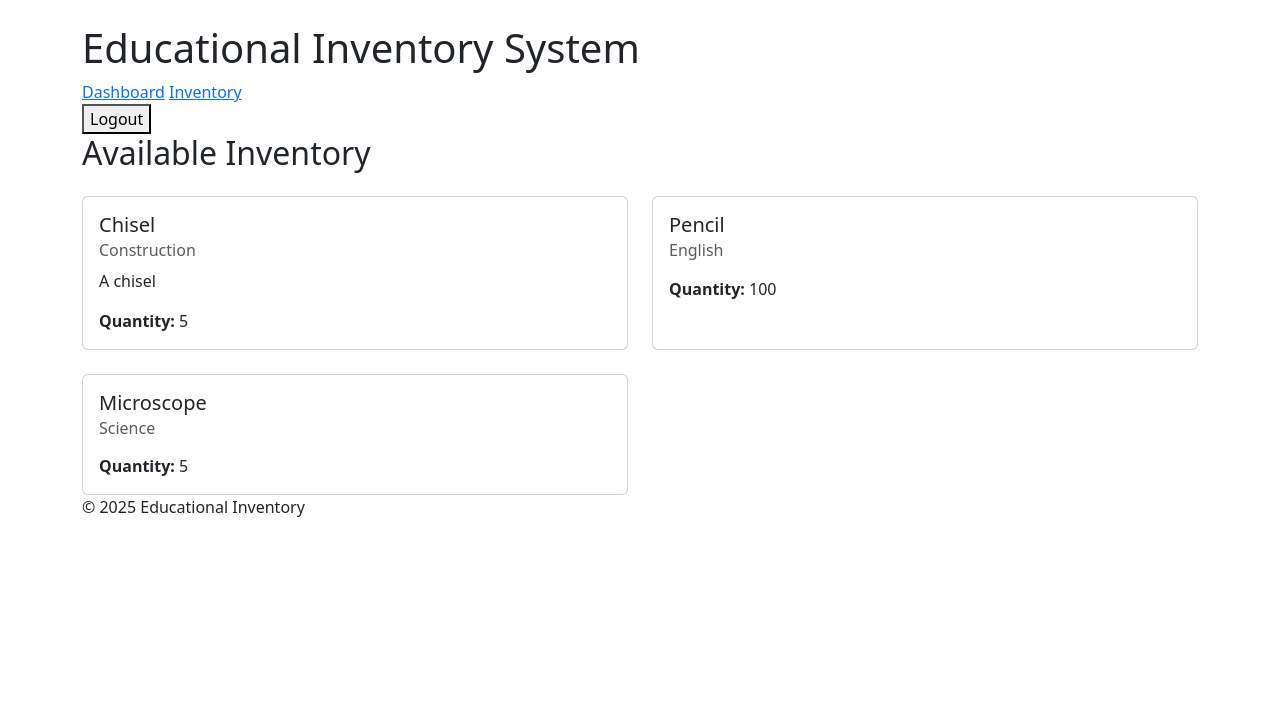
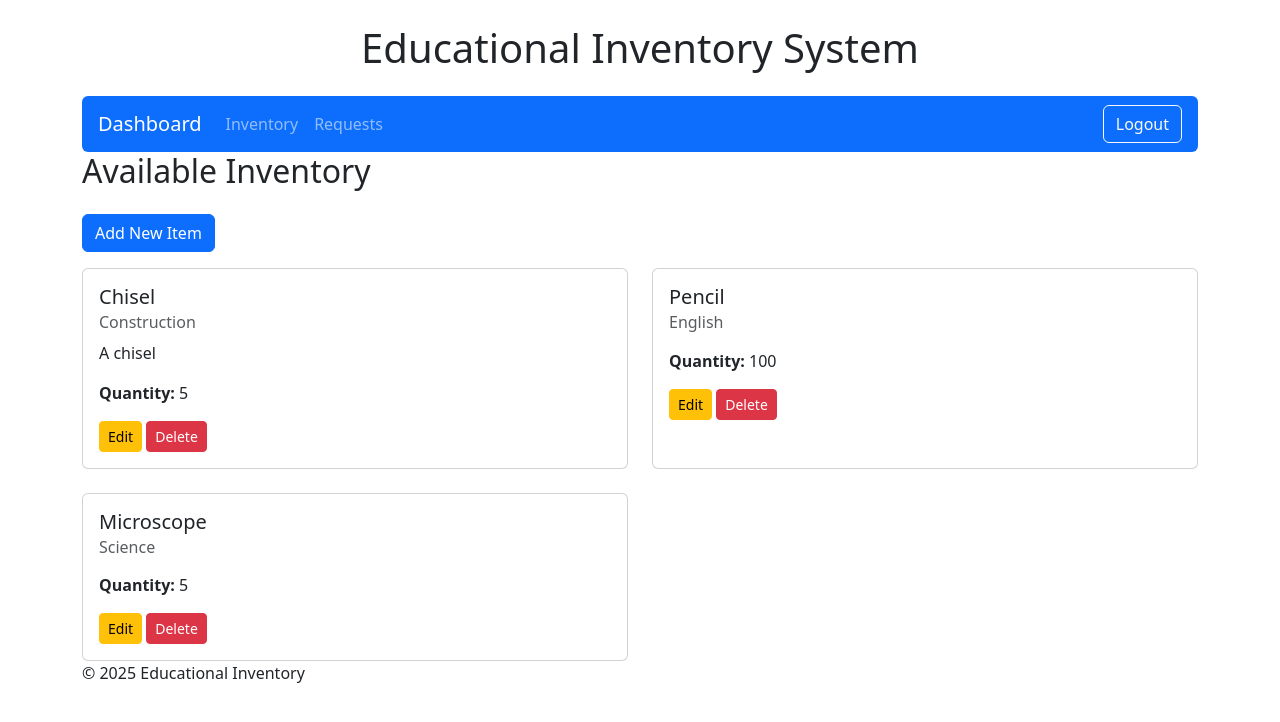
Before and after one commit to Matamenas/Matas-Bagdonas---B00149694---WFD---Assessment, a Django app: page /inventory/ in a window 1280 px wide. Shown: the top 722 px of the page. Run offline with Django 5.2, Linux system fonts and the light colour scheme; a user stored in the database is signed in; data comes from the database, SQL or seed files in the repository; both versions use the stored data as it was after the commit.

Commit message:
added some more Bootstrap Css and fixed some variables

```diff
--- a/EducationSiteInventory/inventory/templates/inventory/base.html
+++ b/EducationSiteInventory/inventory/templates/inventory/base.html
@@ -10,24 +10,42 @@
     <link rel="stylesheet" href="{% static 'inventory/css/style.css' %}">
 </head>
 <body>
+   <body>
     <div class="container mt-4">
         <header>
-            <h1>Educational Inventory System</h1>
-            <nav>
-                <a href="{% url 'teacher_dashboard' %}">Dashboard</a>
-                {% if request.user.groups.all.0.name == "teacher" %}
-                    <a href="{% url 'request_item' %}">Request Item</a>
-                    <a href="{% url 'my_requests' %}">My Requests</a>
-                {% endif %}
-                <a href="{% url 'item_list' %}">Inventory</a>
-                {% if request.user.groups.all.0.name == "Admin" or request.user.groups.all.0.name == "Inventory Manager" or request.user.groups.all.0.name == "Procurement Officer" %}
-                    <a href="{% url 'view_requests' %}">Requests</a>
-                {% endif %}
-                <form method="post" action="{% url 'logout' %}">
-                    {% csrf_token %}
-                    <button type="submit">Logout</button>
-                </form>
+            <h1 class="mb-4 text-center">Educational Inventory System</h1>
 
+            <nav class="navbar navbar-expand-lg navbar-dark bg-primary rounded px-3">
+                <a class="navbar-brand" href="{% url 'teacher_dashboard' %}">Dashboard</a>
+                <button class="navbar-toggler" type="button" data-bs-toggle="collapse" data-bs-target="#navbarContent"
+                    aria-controls="navbarContent" aria-expanded="false" aria-label="Toggle navigation">
+                    <span class="navbar-toggler-icon"></span>
+                </button>
+
+                <div class="collapse navbar-collapse" id="navbarContent">
+                    <ul class="navbar-nav me-auto mb-2 mb-lg-0">
+                        {% if request.user.groups.all.0.name == "teacher" %}
+                            <li class="nav-item">
+                                <a class="nav-link" href="{% url 'request_item' %}">Request Item</a>
+                            </li>
+                            <li class="nav-item">
+                                <a class="nav-link" href="{% url 'my_requests' %}">My Requests</a>
+                            </li>
+                        {% endif %}
+                        <li class="nav-item">
+                            <a class="nav-link" href="{% url 'item_list' %}">Inventory</a>
+                        </li>
+                        {% if request.user.groups.all.0.name == "admin" or request.user.groups.all.0.name == "inventory manager" or request.user.groups.all.0.name == "procurement officer" %}
+                            <li class="nav-item">
+                                <a class="nav-link" href="{% url 'view_requests' %}">Requests</a>
+                            </li>
+                        {% endif %}
+                    </ul>
+                    <form method="post" action="{% url 'logout' %}" class="d-flex">
+                        {% csrf_token %}
+                        <button class="btn btn-outline-light" type="submit">Logout</button>
+                    </form>
+                </div>
             </nav>
         </header>
         <main>
--- a/EducationSiteInventory/inventory/templates/inventory/item_list.html
+++ b/EducationSiteInventory/inventory/templates/inventory/item_list.html
@@ -4,7 +4,7 @@
 {% block content %}
 <h2 class="mb-4">Available Inventory</h2>
 
-{% if request.user.groups.all.0.name == "Admin" or request.user.groups.all.0.name == "Inventory Manager"%}
+{% if request.user.groups.all.0.name == "admin" or request.user.groups.all.0.name == "inventory manager"%}
   <a href="{% url 'add_item' %}" class="btn btn-primary mb-3">Add New Item</a>
 {% endif %}
 
@@ -17,7 +17,7 @@
           <h6 class="card-subtitle mb-2 text-muted">{{ item.category.name }}</h6>
           <p class="card-text">{{ item.description }}</p>
           <p class="card-text"><strong>Quantity:</strong> {{ item.quantity }}</p>
-          {% if request.user.groups.all.0.name == "Admin" or request.user.groups.all.0.name == "Inventory Manager" %}
+          {% if request.user.groups.all.0.name == "admin" or request.user.groups.all.0.name == "inventory manager" %}
             <a href="{% url 'edit_item' item.pk %}" class="btn btn-sm btn-warning">Edit</a>
             <a href="{% url 'delete_item' item.pk %}" class="btn btn-sm btn-danger">Delete</a>
           {% endif %}
```
Also changed, not shown: EducationSiteInventory/db.sqlite3.
